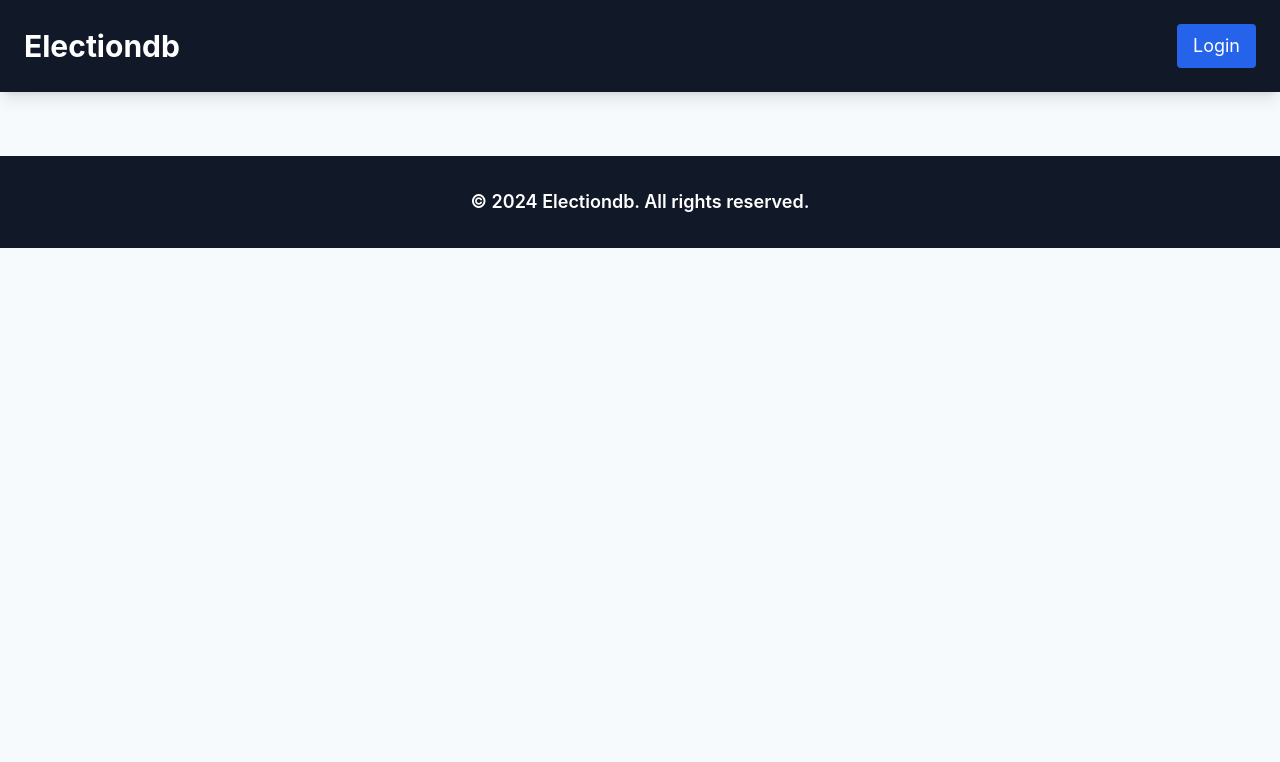
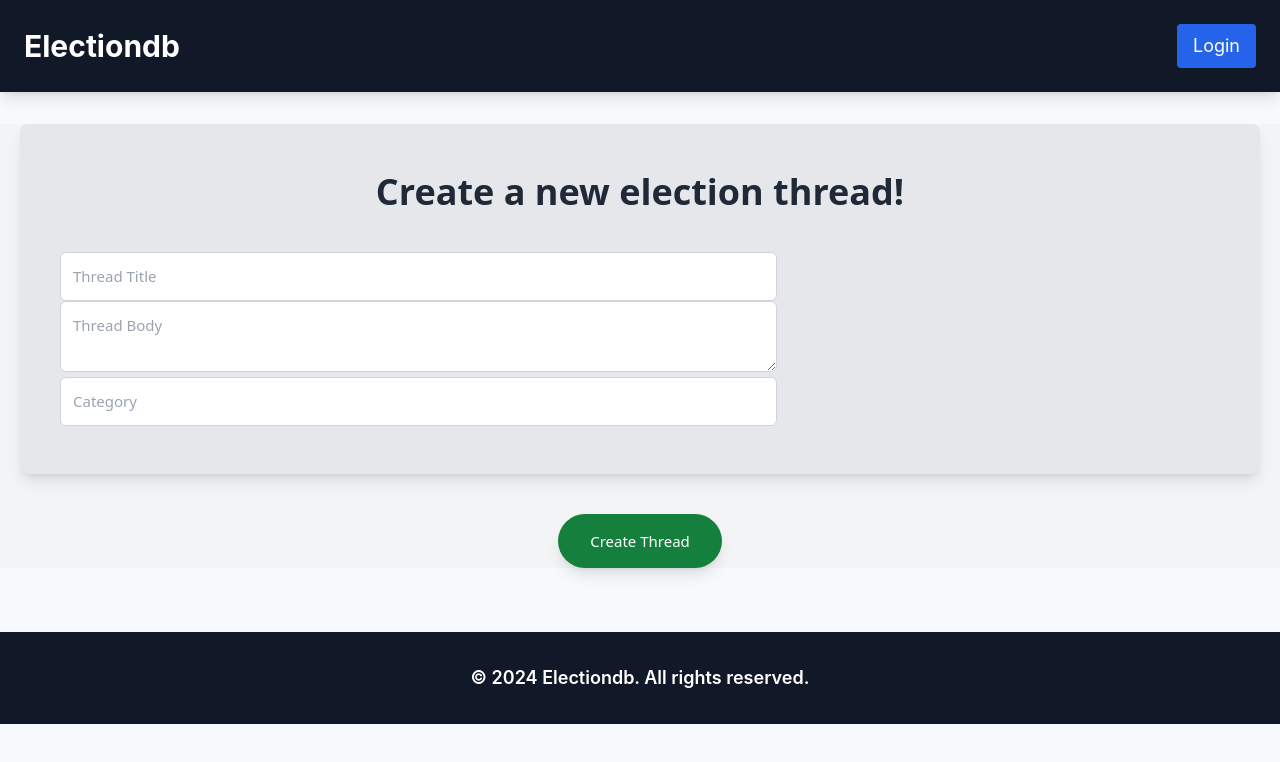
Before and after one commit to AzlaanIrshad/ElectionDB, a Vue app in the folder src/election-frontend/: page /create-thread in a window 1280 px wide. Shown: the top 762 px of the page. Built offline with nearby package versions, Linux system fonts and the light colour scheme.

Commit message:
Can now add threads (although with fake user)

```diff
--- a/src/election-frontend/src/router.js
+++ b/src/election-frontend/src/router.js
@@ -5,6 +5,7 @@ import RegisterPage from './views/RegisterPage.vue';
 import AdminPage from './views/Adminpage.vue';
 import ThreadsPage from "./views/ThreadsPage.vue";
 import SingleThreadPage from "./views/SingleThreadPage.vue";
+import CreateThread from "./views/CreateThread.vue";
 
 const routes = [
     {
@@ -34,6 +35,11 @@ const routes = [
     {   path: '/threads/:id',
         name: 'single-thread',
         component: SingleThreadPage
+    },
+    {
+        path: '/create-thread',
+        name: 'create-thread',
+        component: CreateThread
     }
 ];
 
--- /dev/null
+++ b/src/election-frontend/src/views/CreateThread.vue
@@ -0,0 +1,92 @@
+<template>
+  <div class="homepage bg-gray-100 font-sans">
+    <!-- Section 1-->
+    <section>
+      <!-- Threads Section -->
+      <div class="threads py-12 bg-gray-200 rounded-lg shadow-lg mx-2 lg:mx-5 mb-10">
+        <h2 class="text-3xl lg:text-4xl text-center mb-10 font-extrabold text-gray-800">Create a new election thread!</h2>
+        <div class="threads-content flex flex-col md:flex-row items-center gap-8 mx-4 sm:mx-6 lg:mx-10">
+          <form>
+            <input
+                type="text"
+                id="title"
+                v-model="title"
+                placeholder="Thread Title"
+                class="w-full p-3 border border-gray-300 rounded-md focus:outline-none focus:ring focus:ring-blue-300"
+            />
+            <textarea
+                id="body"
+                v-model="body"
+                placeholder="Thread Body"
+                class="w-full p-3 border border-gray-300 rounded-md focus:outline-none focus:ring focus:ring-blue-300"
+            ></textarea>
+            <input type="string" id="category" v-model="category" placeholder="Category" class="w-full p-3 border border-gray-300 rounded-md focus:outline-none focus:ring focus:ring-blue-300" />
+          </form>
+        </div>
+      </div>
+    </section>
+
+    <!-- Make new thread button -->
+    <section class="admin-panel text-center mb-10">
+      <button
+          class="cta-button px-6 sm:px-8 py-3 sm:py-4 text-white bg-green-700 hover:bg-green-900 rounded-full transition-all shadow-lg transform hover:scale-105"
+          @click="createThread"
+      >
+        Create Thread
+      </button>
+    </section>
+  </div>
+</template>
+
+<script>
+export default {
+  name: "CreateThreadPage",
+  data() {
+    return {
+      title: '',
+      body: '',
+      category: '',
+      date: '',
+      user: '',
+    };
+  },
+  methods: {
+    async createThread() {
+      try {
+        // Create a dummy user object for now
+        const dummyUser = {
+          id: 1, // Use a static ID for the dummy user
+          username: 'googoo',
+          email: 'googoo@example.com',
+          password: 'password',
+          role: 'ADMIN'
+        };
+
+        const threadData = {
+          title: this.title,
+          body: this.body,
+          category: this.category,
+          date: new Date(),
+          user: dummyUser,
+        };
+        const response = await fetch('http://localhost:8080/api/threads', {
+          method: 'POST',
+          headers: {
+            'Content-Type': 'application/json',
+          },
+          body: JSON.stringify(threadData),
+        });
+
+
+        if (response.ok) {
+          this.$router.push('/threads');
+        } else {
+          console.error('Error creating thread:', response.statusText);
+        }
+      } catch (error) {
+        console.error('Error creating thread:', error);
+      }
+    },
+  },
+};
+</script>
```
Also changed, not shown: 1 other file (tests, documents, lock files or other folders).
